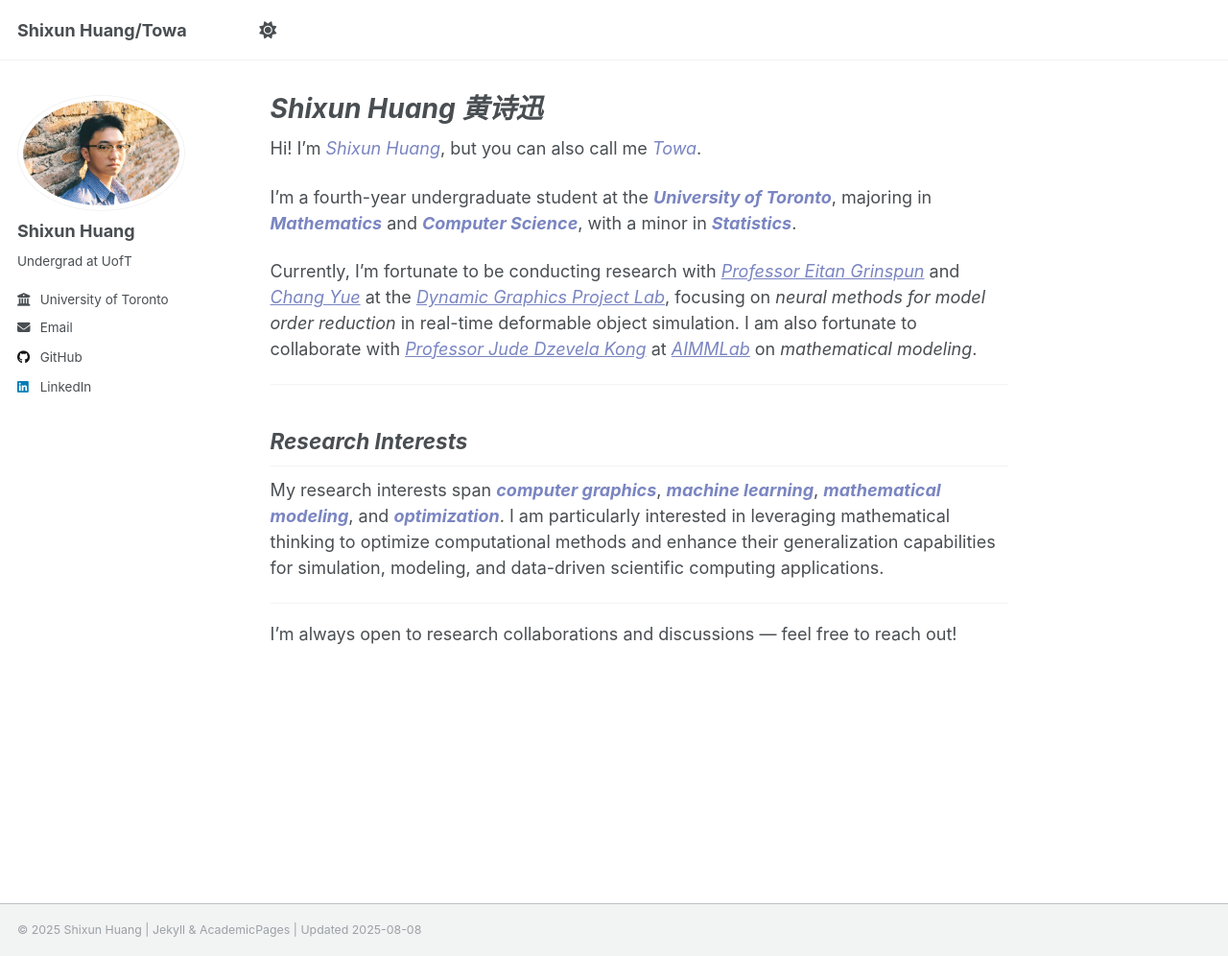
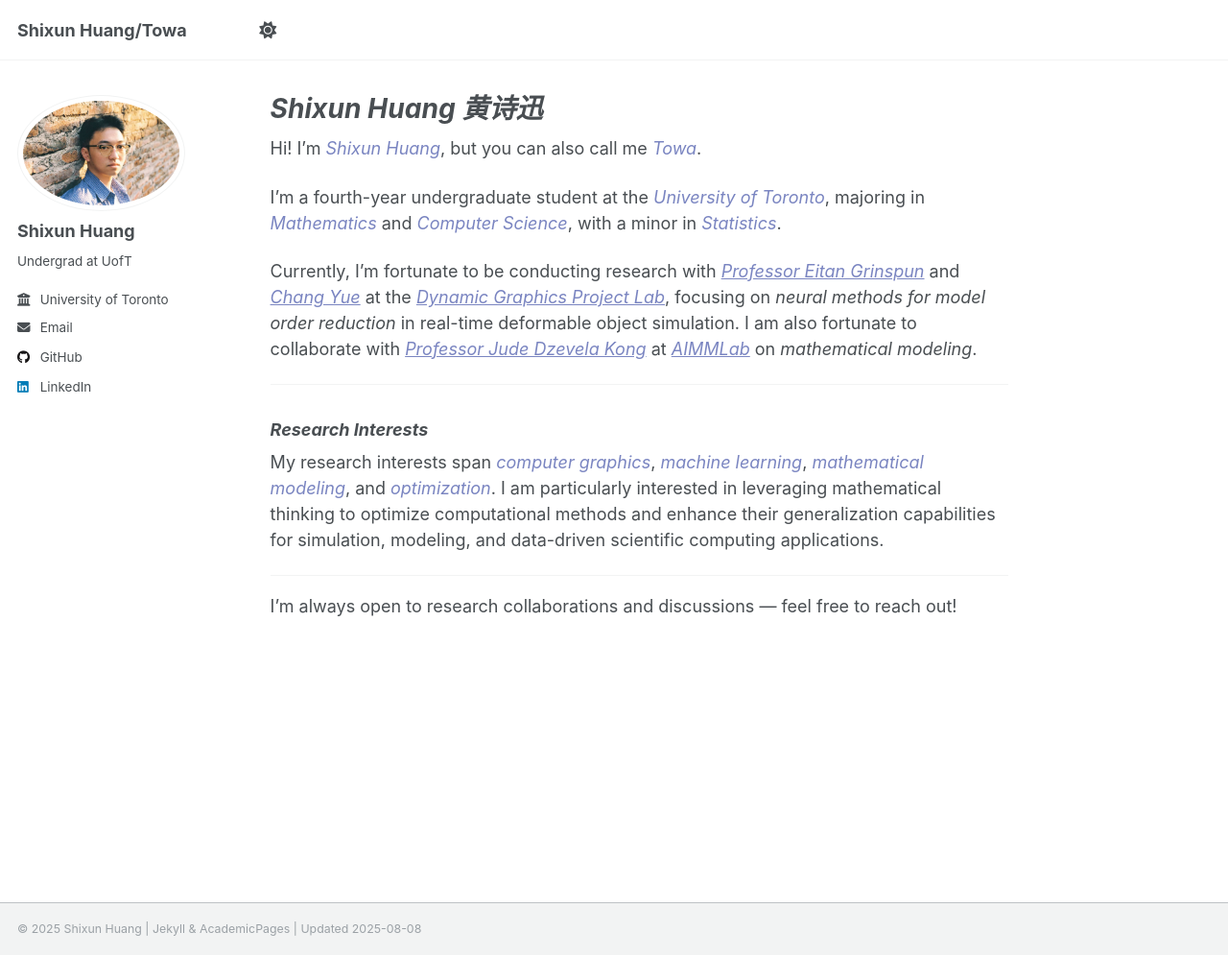
Before and after one commit to Alessange/Alessange.github.io, a Jekyll site: the page built from _pages/about.md, in a window 1280 px wide and 996 px high. Shown: the whole window at 96% size. Built offline with Jekyll 4.4.1, drawn with Linux system fonts in a browser that asks for light colours; a script that is not in the unit is left out.

Commit message:
new about

```diff
--- a/_pages/about.md
+++ b/_pages/about.md
@@ -8,14 +8,14 @@
 ---
 Hi! I'm <span style="color:#7A85C1;">*Shixun Huang*</span>, but you can also call me <span style="color:#7A85C1;">*Towa*</span>.
 
-I'm a fourth-year undergraduate student at the <span style="color:#7A85C1; font-weight:bold;">*University of Toronto*</span>, majoring in <span style="color:#7A85C1; font-weight:bold;">*Mathematics*</span> and <span style="color:#7A85C1; font-weight:bold;">*Computer Science*</span>, with a minor in <span style="color:#7A85C1; font-weight:bold;">*Statistics*</span>.
+I'm a fourth-year undergraduate student at the <span style="color:#7A85C1;">*University of Toronto*</span>, majoring in <span style="color:#7A85C1;">*Mathematics*</span> and <span style="color:#7A85C1">*Computer Science*</span>, with a minor in <span style="color:#7A85C1">*Statistics*</span>.
 
 Currently, I'm fortunate to be conducting research with <a href="https://www.dgp.toronto.edu/~eitan/" style="color:#7A85C1;"><em>Professor Eitan Grinspun</em></a> and <a href="https://changy1506.github.io/" style="color:#7A85C1;"><em>Chang Yue</em></a> at the <a href="https://www.dgp.toronto.edu/" style="color:#7A85C1;"><em>Dynamic Graphics Project Lab</em></a>, focusing on *neural methods for model order reduction* in real-time deformable object simulation. I am also fortunate to collaborate with <a href="https://www.mathematics.utoronto.ca/people/directories/all-faculty/jude-kong" style="color:#7A85C1;"><em>Professor Jude Dzevela Kong</em></a> at <a href="https://aimmlab.org/" style="color:#7A85C1;"><em>AIMMLab</em></a> on *mathematical modeling*.
 
 ---
 
-## *Research Interests*
-My research interests span <span style="color:#7A85C1; font-weight:bold;">*computer graphics*</span>, <span style="color:#7A85C1; font-weight:bold;">*machine learning*</span>, <span style="color:#7A85C1; font-weight:bold;">*mathematical modeling*</span>, and <span style="color:#7A85C1; font-weight:bold;">*optimization*</span>. I am particularly interested in leveraging mathematical thinking to optimize computational methods and enhance their generalization capabilities for simulation, modeling, and data-driven scientific computing applications.
+### *Research Interests*
+My research interests span <span style="color:#7A85C1;">*computer graphics*</span>, <span style="color:#7A85C1;">*machine learning*</span>, <span style="color:#7A85C1;">*mathematical modeling*</span>, and <span style="color:#7A85C1">*optimization*</span>. I am particularly interested in leveraging mathematical thinking to optimize computational methods and enhance their generalization capabilities for simulation, modeling, and data-driven scientific computing applications.
 
 ---
 
```
